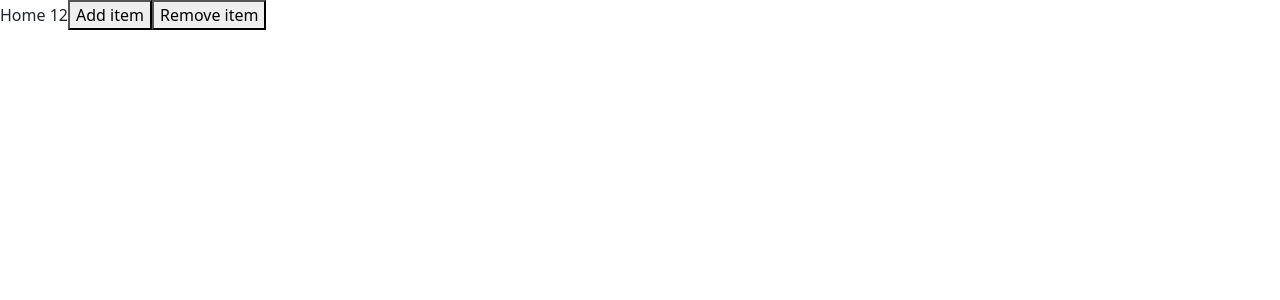
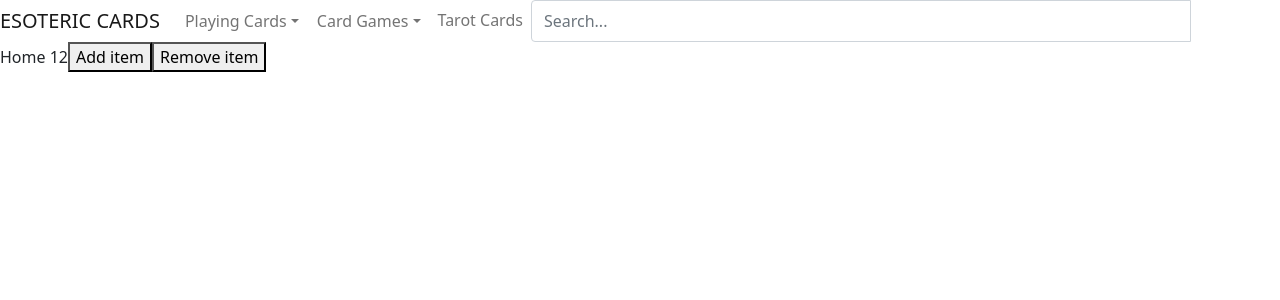
Before and after one commit to levpopov1/esoteric-cards-react, a React (Create React App) app: page / in a window 1280 px wide. Shown: the top 300 px of the page. Built offline with nearby package versions, Linux system fonts and the light colour scheme.

Commit message:
adds navbar component

```diff
--- a/src/components/Navbar.jsx
+++ b/src/components/Navbar.jsx
@@ -1,8 +1,76 @@
+import { NavLink } from 'react-router-dom';
+import DropdownCard from './DropdownCard';
+
 function Navbar() {
+
+
+
   return (
-    <div className="Navbar">
-
-    </div>
+    <nav className="navbar navbar-expand-lg navbar-light bg-white p-0 ">
+      <NavLink to="/" className="navbar-brand">ESOTERIC CARDS</NavLink>
+      <button className="navbar-toggler" type="button" data-toggle="collapse" data-target="#navbarMain" aria-controls="navbarMain" aria-expanded="false" aria-label="Toggle navigation">
+        <span className="navbar-toggler-icon"></span>
+      </button>
+      <div className="navbar-collapse collapse" id="navbarMain">
+        <ul className="navbar-nav w-100">
+          <li className="nav-item dropdown initial">
+            <button className="btn nav-link dropdown-toggle" id="playingCards" data-toggle="dropdown" aria-haspopup="true" aria-expanded="false">
+              Playing Cards
+            </button>
+            <div id="playingCardsDropdown" className="w-100 dropdown-menu m-0" aria-labelledby="playingCards">
+              <div className="container-fluid d-block">
+                <div className="row">
+                  <DropdownCard />
+                </div>
+              </div>
+            </div>
+          </li>
+          <li className="nav-item dropdown initial">
+            <button className="btn nav-link dropdown-toggle" id="cardGames" data-toggle="dropdown" aria-haspopup="true" aria-expanded="false">
+              Card Games
+            </button>
+            <div id="cardGamesDropdown" className="w-100 dropdown-menu m-0" aria-labelledby="cardGames">
+              <div className="container-fluid d-block">
+                <div className="row">
+                  <DropdownCard />
+                </div>
+              </div>
+            </div>
+          </li>
+          <li className="nav-item">
+            <NavLink to="/tarot-cards" className="nav-link">Tarot Cards</NavLink>
+          </li>
+          <div className="input-group flex-grow-1 w-auto" id="global-app-search">
+            <input className="form-control" type="text" value="" placeholder="Search..."/>
+            <div className="input-group-append">
+                <button className="btn " type="button" id="button-addon2">
+                    <i className="fas fa-search"></i>
+                </button>
+            </div>
+          </div>
+          <li className="nav-item">
+            <a className="nav-link" href="#" title="Favourite">
+              <i className="fas fa-star"></i>
+            </a>
+          </li>
+          <li className="nav-item">
+            <a className="nav-link" href="#" title="Refresh">
+              <i className="fas fa-sync"></i>
+            </a>
+          </li>
+          <li className="nav-item">
+            <a className="nav-link" href="#" title="Notifications">
+              <i className="fas fa-bell"></i>
+            </a>
+          </li>
+          <li className="nav-item">
+            <a className="nav-link" href="#" title="Settings">
+              <i className="fas fa-cog"></i>
+            </a>
+          </li>
+        </ul>
+      </div>
+    </nav>
   );
 }
 
```
